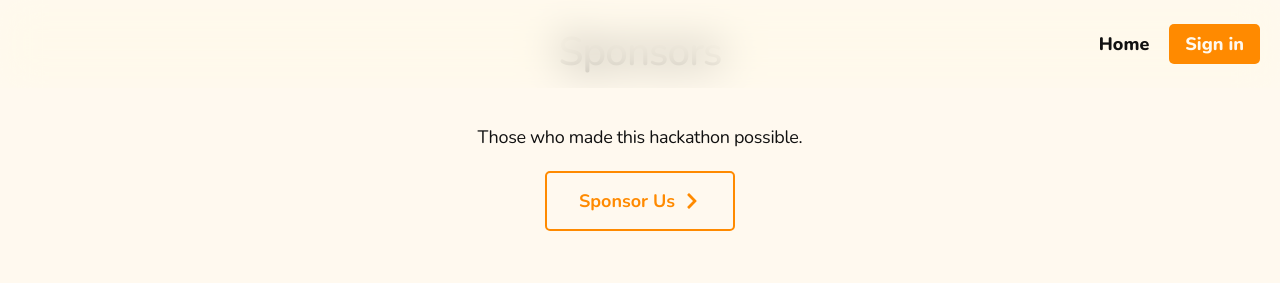
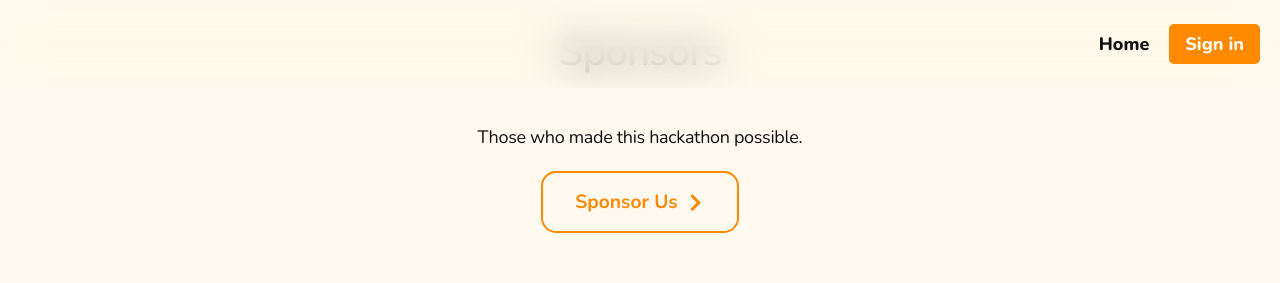
Before and after one commit to citrushack/cutiehack2021, a Next.js app: page /sponsors in a window 1280 px wide. Shown: the top 283 px of the page. Built offline with nearby package versions, Linux system fonts and the light colour scheme; no server answers.

Commit message:
Minor styling changes

```diff
--- a/pages/faq.js
+++ b/pages/faq.js
@@ -1,5 +1,6 @@
 import React from 'react'
-import AccordionComponent from '../components/Accordion'
+
+import Accordion from '../components/Accordion'
 
 import styles from '../styles/Accordion.module.css'
 
@@ -12,7 +13,7 @@ export default function Faq() {
           Here are the most commonly asked questions. Feel free to ask us any
           question you don&apos;t see on here.
         </p>
-        <AccordionComponent />
+        <Accordion />
       </div>
     </main>
   )
--- a/pages/sponsors.js
+++ b/pages/sponsors.js
@@ -11,8 +11,8 @@ export default function Sponsors() {
   var buttonVariants = {}
   if (!isMobile)
     buttonVariants = {
-      hover: { scale: 1.02 },
-      tap: { scale: 0.997 },
+      hover: { scale: 1.05 },
+      tap: { scale: 0.995 },
     }
 
   const handleResize = () => {
@@ -28,12 +28,13 @@ export default function Sponsors() {
       <div className={styles.sponsors}>
         <h1>Sponsors</h1>
         <p>Those who made this hackathon possible.</p>
-        <motion.div variants={buttonVariants} whileTap="tap">
+        <motion.div variants={buttonVariants} whileHover="hover" whileTap="tap">
           {/* "sponser us" form */}
           <a href="#">
-            <div className={sponsorsStyles.icon}>
+            <div className={sponsorsStyles.button}>
               <div className={sponsorsStyles.iconTextWrapper}>
-                Sponsor Us <FaChevronRight className={sponsorsStyles.arrow} />
+                <div>Sponsor Us</div>
+                <FaChevronRight className={sponsorsStyles.arrow} />
               </div>
             </div>
           </a>
--- a/styles/Sponsors.module.css
+++ b/styles/Sponsors.module.css
@@ -16,17 +16,17 @@
   justify-content: flex-start;
 }
 
-.icon {
+.button {
   padding: 1rem 2rem;
   border: 2px solid var(--brand);
-  border-radius: 5px;
+  border-radius: 15px;
   font-weight: 700;
   font-size: large;
   color: var(--brand);
-  transition: .3s;
+  transition: all 100ms ease-in-out;
 }
 
-.icon:hover {
+.button:hover {
   background-color: var(--brand);
   color: #fff9ef;
 }
@@ -35,6 +35,7 @@
   display: flex;
   justify-content: space-between;
   align-items: center;
+  font-size: 1.2rem;
 }
 
 .arrow {
```
